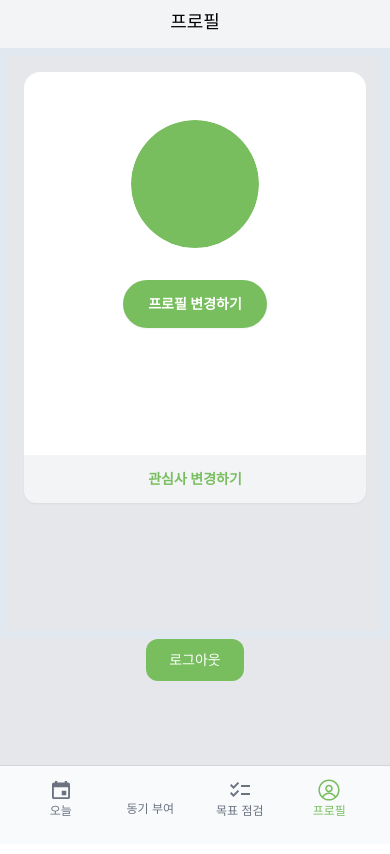
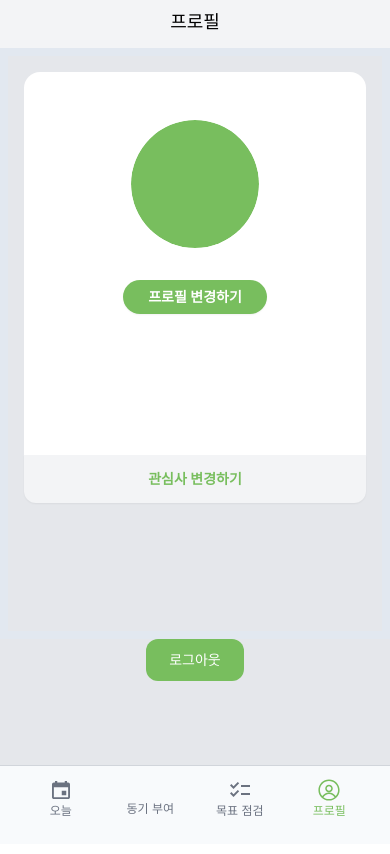
Before and after one commit to BCD-q/pencil-me-fe, a Next.js app: page /main/profile in a window 390 px wide. Shown: the top 854 px of the page. Built offline with nearby package versions, Linux system fonts and the light colour scheme; no server answers; some icons are missing.

Commit message:
style: 브라우저 반응형

```diff
--- a/src/app/main/modify/[id]/page.tsx
+++ b/src/app/main/modify/[id]/page.tsx
@@ -69,7 +69,7 @@ export default function ModifyPage() {
           <div className="flex flex-row ml-4 mb-1 h-1/4">
             <div className="text-xs mt-[18px]">그룹</div>
             <select
-              className="ml-auto select w-1/3 mr-1 text-right rounded-tr-full text-xs"
+              className="ml-auto select w-[30%] mr-1 rounded-tr-full text-xs"
               onChange={(e) => setGroup(e.target.value)}
             >
               <option disabled selected className="">
@@ -97,7 +97,7 @@ export default function ModifyPage() {
             <div className="text-xs my-auto">종료시간</div>
             <input
               type="text"
-              className="flex w-1/3 h-8 justify-center ml-auto text-end mr-4 pb-1 text-xs sm:text-sm"
+              className="flex w-1/3 h-8 justify-center ml-auto text-end mr-4 pb-2 text-xs sm:text-sm"
               value={endTime}
               onChange={(e) => setEndTime(e.target.value)}
             />
--- a/src/app/main/profile/components/Avatar.tsx
+++ b/src/app/main/profile/components/Avatar.tsx
@@ -27,11 +27,11 @@ export default function Avatar() {
   return (
     <>
       <div className="flex mt-8 justify-center avatar">
-        <div className="flex flex-col w-32 mt-4 rounded-full">
+        <div className="flex flex-col w-32 md:w-64 mt-4 rounded-full">
           <div className="w-full h-full rounded-full text-accent bg-accent"></div>
         </div>
       </div>
-      <div className="mx-auto my-2 text-xl text-black">
+      <div className="mx-auto my-2 text-xl md:text-3xl text-black">
         {data?.data.data.nickname}
       </div>
     </>
--- a/src/app/main/profile/components/AvatarBox.tsx
+++ b/src/app/main/profile/components/AvatarBox.tsx
@@ -28,10 +28,10 @@ export default function AvatarBox(): JSX.Element {
   });
 
   return (
-    <div className="flex flex-col w-11/12 my-4 bg-white h-3/4 rounded-2xl">
+    <div className="flex flex-col w-11/12 my-4 bg-white h-3/4 min-h-[280px] rounded-2xl">
       <Avatar />
       <button
-        className="mx-auto border-none w-36 my-4 btn btn-primary bg-[#78be5e] text-white text-sm rounded-3xl"
+        className="mx-auto border-none w-36 md:w-72 my-4 btn min-h-[6%] h-[8%] btn-primary bg-[#78be5e] text-white text-sm rounded-3xl"
         onClick={setProfileModalOpen}
       >
         프로필 변경하기
--- a/src/component/common/BlankText.tsx
+++ b/src/component/common/BlankText.tsx
@@ -3,8 +3,8 @@ import { IoChatboxEllipsesOutline } from 'react-icons/io5';
 export default function BlankText() {
   return (
     <div className="w-5/6 flex mx-auto  bg-inherit rounded-md text-center mt-16 h-1/3 text-gray-500">
-      <div className="flex flex-col mx-auto text-md items-center justify-center">
-        <IoChatboxEllipsesOutline className="w-1/2 h-1/2 mb-4" />
+      <div className="flex flex-col mx-auto text-md md:text-xl items-center justify-center">
+        <IoChatboxEllipsesOutline className="w-1/2 md:w-full h-1/2 md:h-full mb-4" />
         일정을 등록해보세요!
       </div>
     </div>
```
